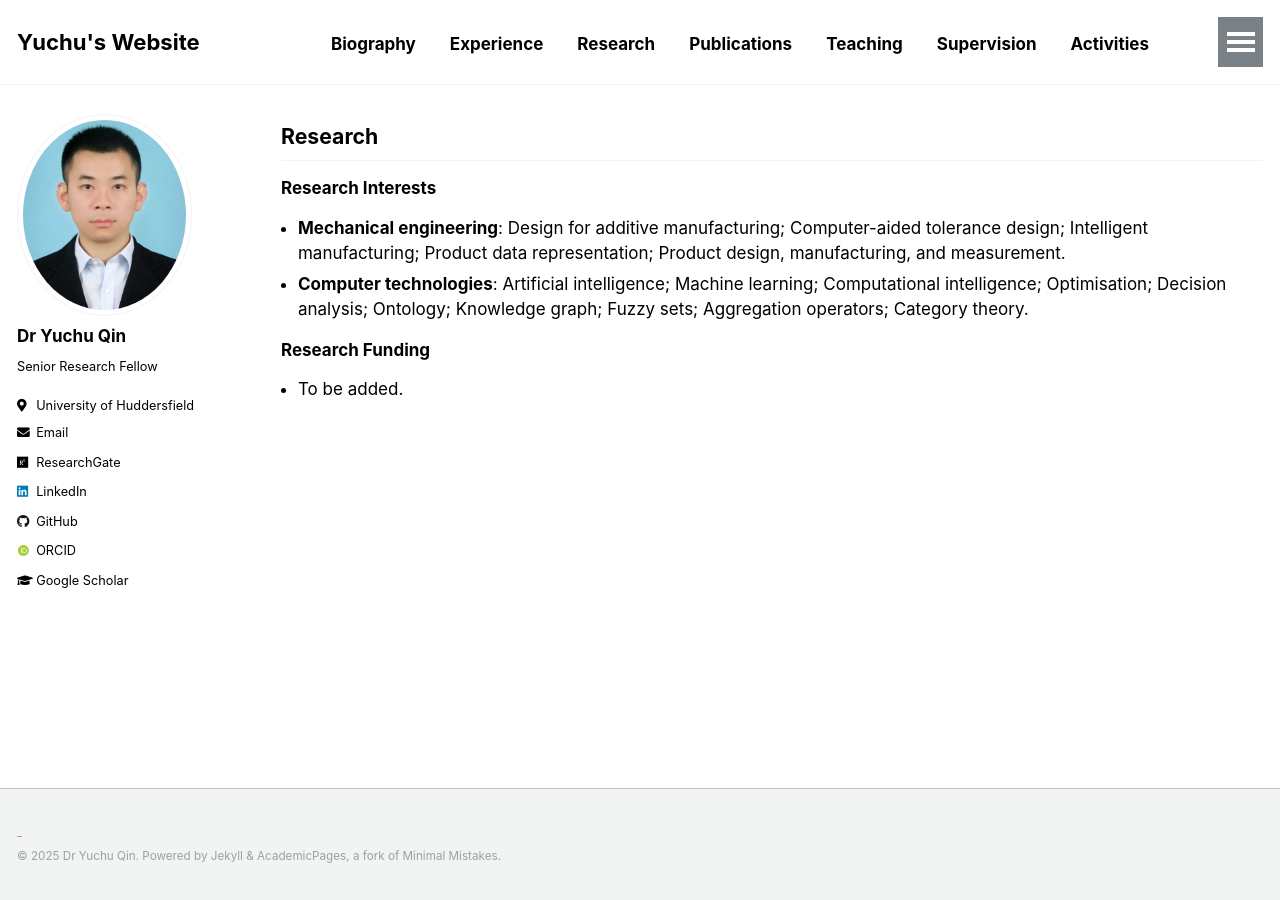
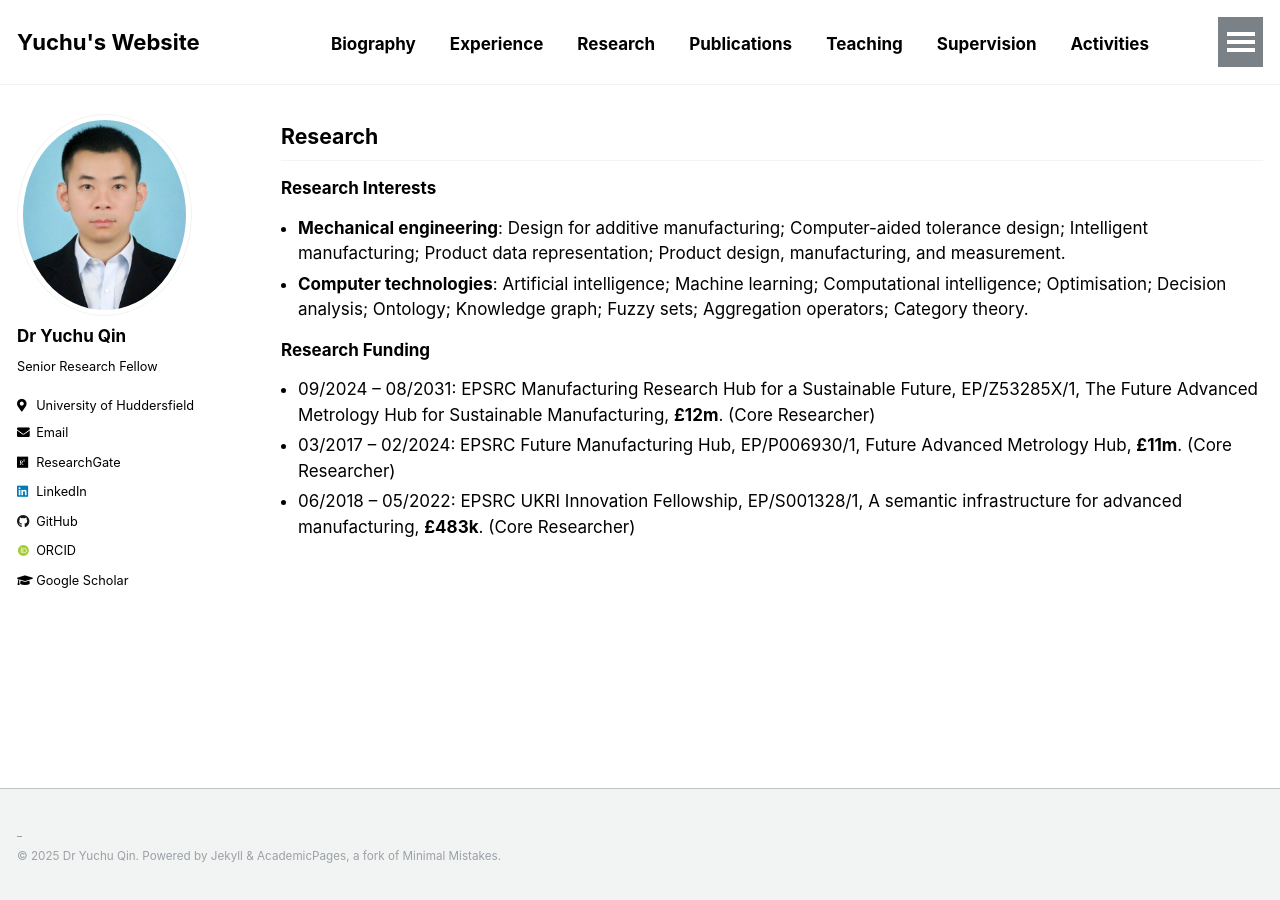
Before and after one commit to yuchu-qin/yuchu-qin.github.io, a Jekyll site: the page built from _pages/research.md, in a window 1280 px wide. Built offline with Jekyll 4.4.1, drawn with Linux system fonts in a browser that asks for light colours; some web fonts are replaced; our own code applies the rules of GitHub Pages for plain Markdown files.

Commit message:
Update research.md

```diff
--- a/_pages/research.md
+++ b/_pages/research.md
@@ -9,4 +9,6 @@ author_profile: true
 - **Computer technologies**: Artificial intelligence; Machine learning; Computational intelligence; Optimisation; Decision analysis; Ontology; Knowledge graph; Fuzzy sets; Aggregation operators; Category theory.
 
 ### Research Funding
-- To be added.
+- 09/2024 – 08/2031: EPSRC Manufacturing Research Hub for a Sustainable Future, EP/Z53285X/1, The Future Advanced Metrology Hub for Sustainable Manufacturing, **£12m**. (Core Researcher)
+- 03/2017 – 02/2024: EPSRC Future Manufacturing Hub, EP/P006930/1, Future Advanced Metrology Hub, **£11m**. (Core Researcher)
+- 06/2018 – 05/2022: EPSRC UKRI Innovation Fellowship, EP/S001328/1, A semantic infrastructure for advanced manufacturing, **£483k**. (Core Researcher)
```
